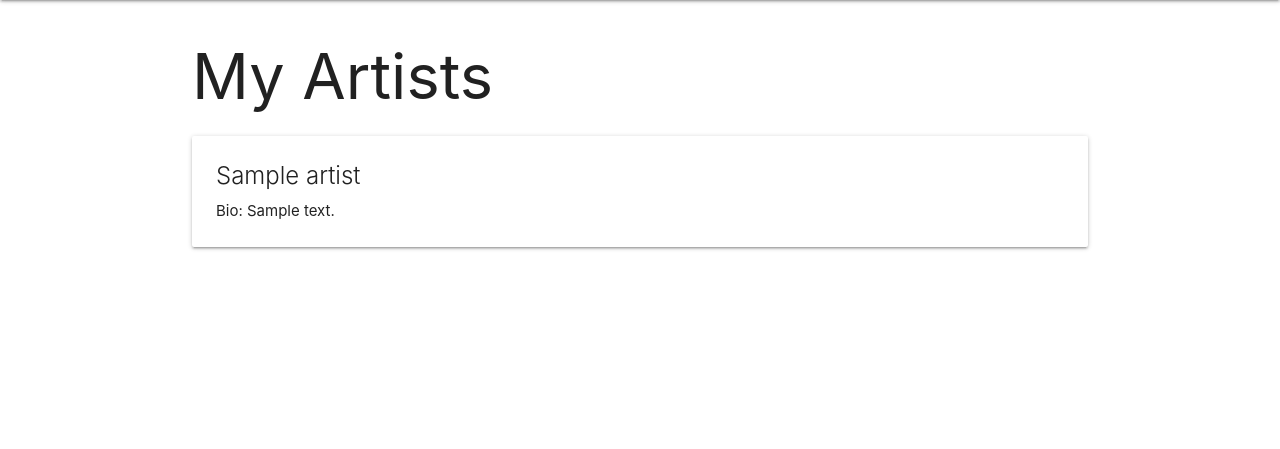
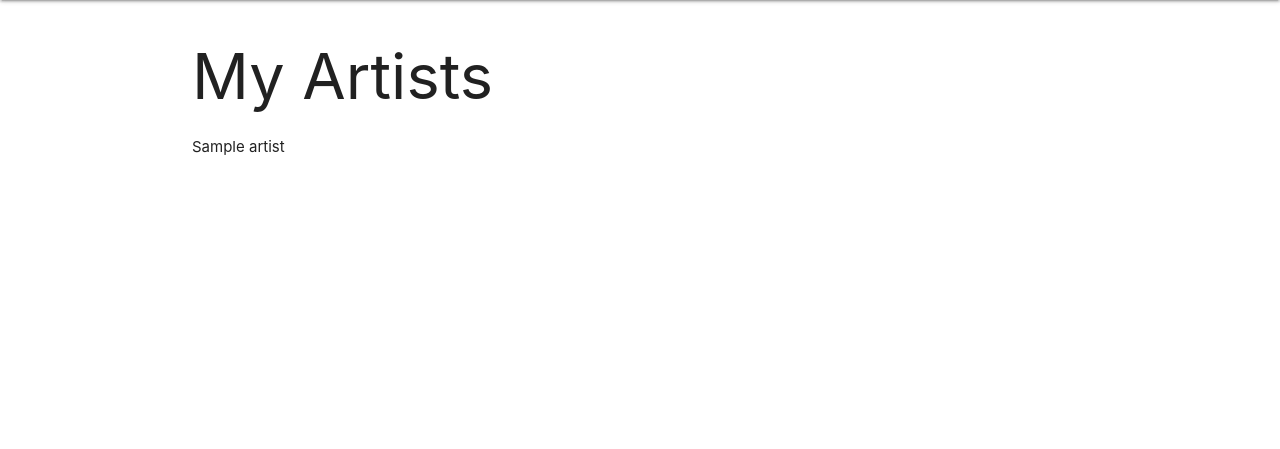
Before and after one commit to naomiskevo/Groupie, a Django app: template main_app/templates/artists/index.html in a window 1280 px wide. Shown: the part 64-513 px from the top of the page. Run offline with Django 3.2, Linux system fonts and the light colour scheme; the template is opened without the code that fills it: values that come from a table or form of the project are taken from there, others are empty; tables that the repository leaves empty hold one stand-in row (values such as "Sample post").

Commit message:
band name display

```diff
--- a/main_app/templates/artists/index.html
+++ b/main_app/templates/artists/index.html
@@ -3,13 +3,8 @@
 
 <h1>My Artists</h1>
 
-{% for artist in artists %}
-    <div class="card">
-        <div class="card-content">
-          <span class="card-title">{{ artist.name }}</span>
-          <p>Bio: {{ artist.bio }}</p>
 
-        </div>
-    </div>
-{% endfor %}
+{{ artist.name }}
+
+
 {% endblock %}
```
Also changed, not shown: main_app/views.py (+10 -11 lines).
